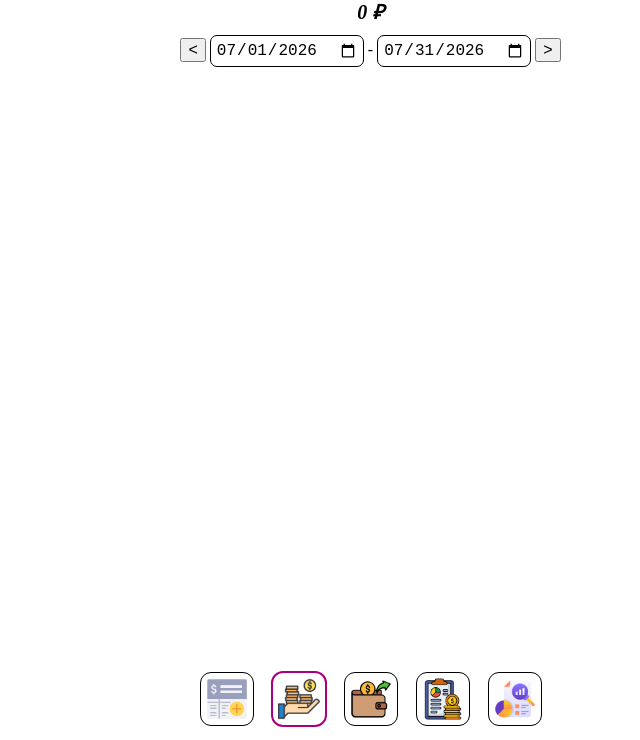
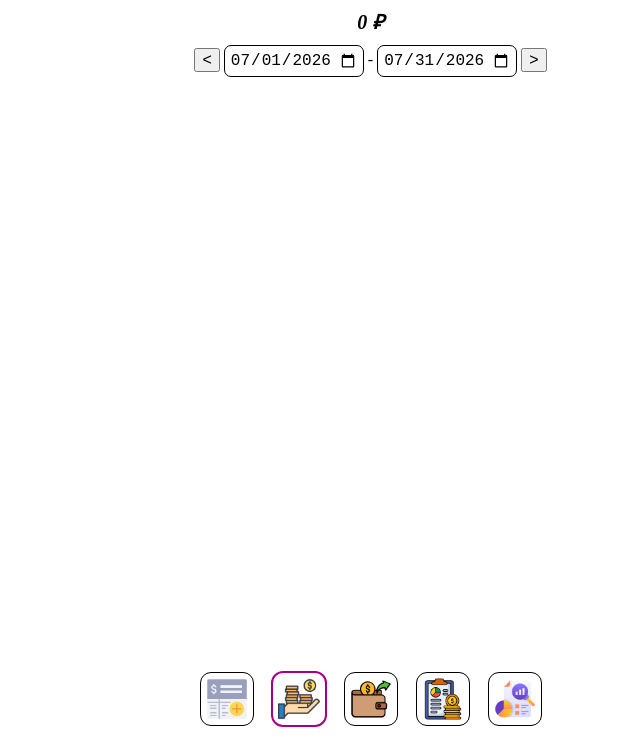
Before and after one commit to AlexandrDyomin/budget, a plain HTML site: page incomes.html in a window 1280 px wide. Shown: the part 60-800 px from the top of the page, without its empty margins (262-902 px from the left). Drawn offline with Linux system fonts and the light colour scheme.

Commit message:
рефакторинг

```diff
--- a/css/base.css
+++ b/css/base.css
@@ -43,6 +43,7 @@ h1 {
     font-size: 25px;
     margin: 0;
     text-align: center;
+    margin-bottom: 10px;
 }
 
 footer {
--- a/expenses.css
+++ b/expenses.css
@@ -8,4 +8,5 @@ input[type=date] {
     border-radius: 7px;
     padding: 5px;
     border: 1px solid black;
+    width: 140px;
 }
--- a/incomes.css
+++ b/incomes.css
@@ -8,4 +8,5 @@ input[type=date] {
     border-radius: 7px;
     padding: 5px;
     border: 1px solid black;
+    width: 140px;
 }
```
Also changed, not shown: manifest.json.
